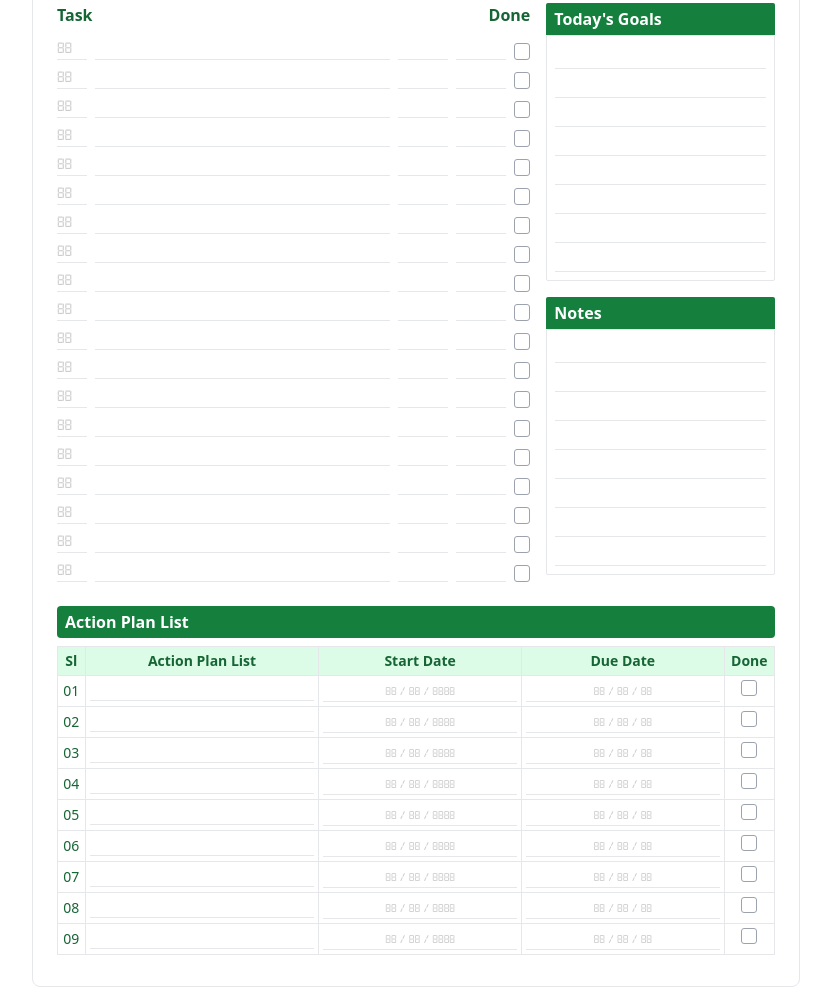
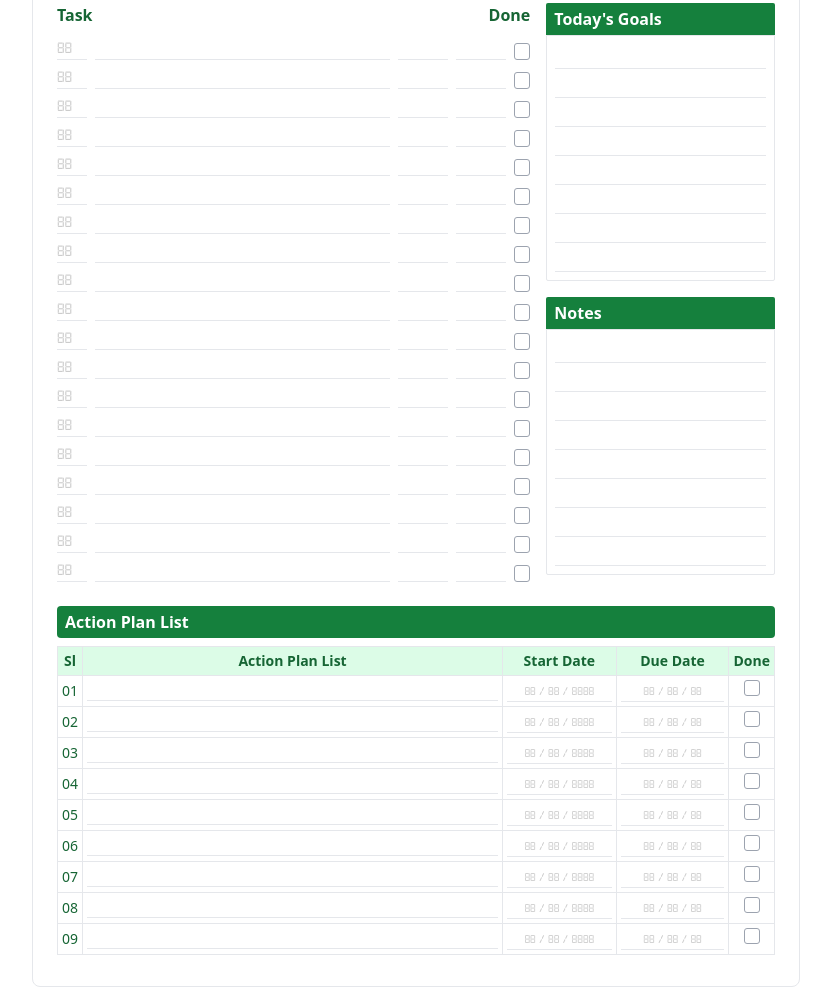
Before and after one commit to cit-ics/daily-planner, a plain HTML site: page index.html in a window 1280 px wide. Shown: the part 125-1124 px from the top of the page, without its empty margins (224-1055 px from the left). Drawn offline with nearby package versions, Linux system fonts and the light colour scheme; a web font is replaced by a local one.

Commit message:
action plan width

```diff
--- a/index.html
+++ b/index.html
@@ -188,7 +188,7 @@
                         <td class="border p-1 text-center">
                             {{ i.toString().padStart(2, '0') }}
                         </td>
-                        <td class="border p-1">
+                        <td class="border p-1 w-[420px]">
                             <input type="text" class="w-full border-b-[1px] border-gray-200 focus:outline-none" />
                         </td>
                         <td class="border p-1">
```
